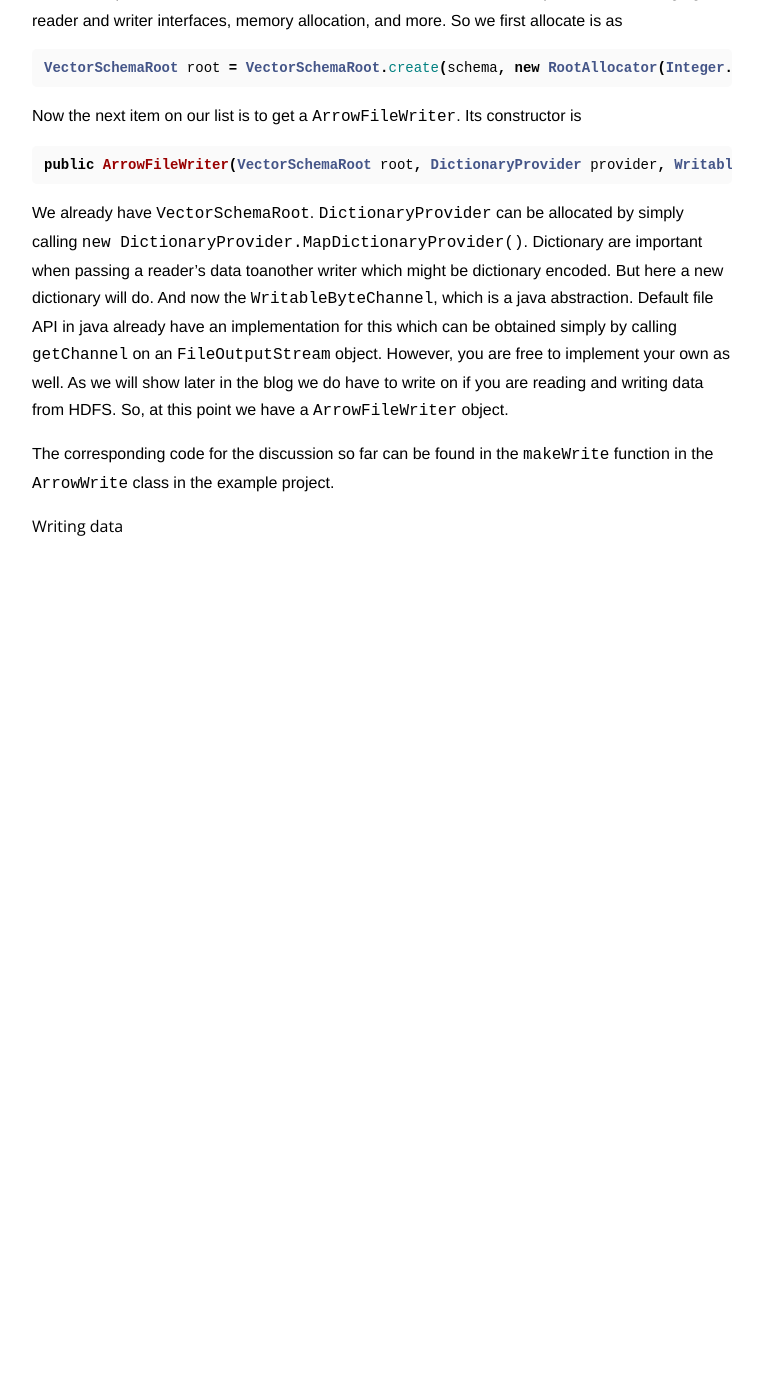
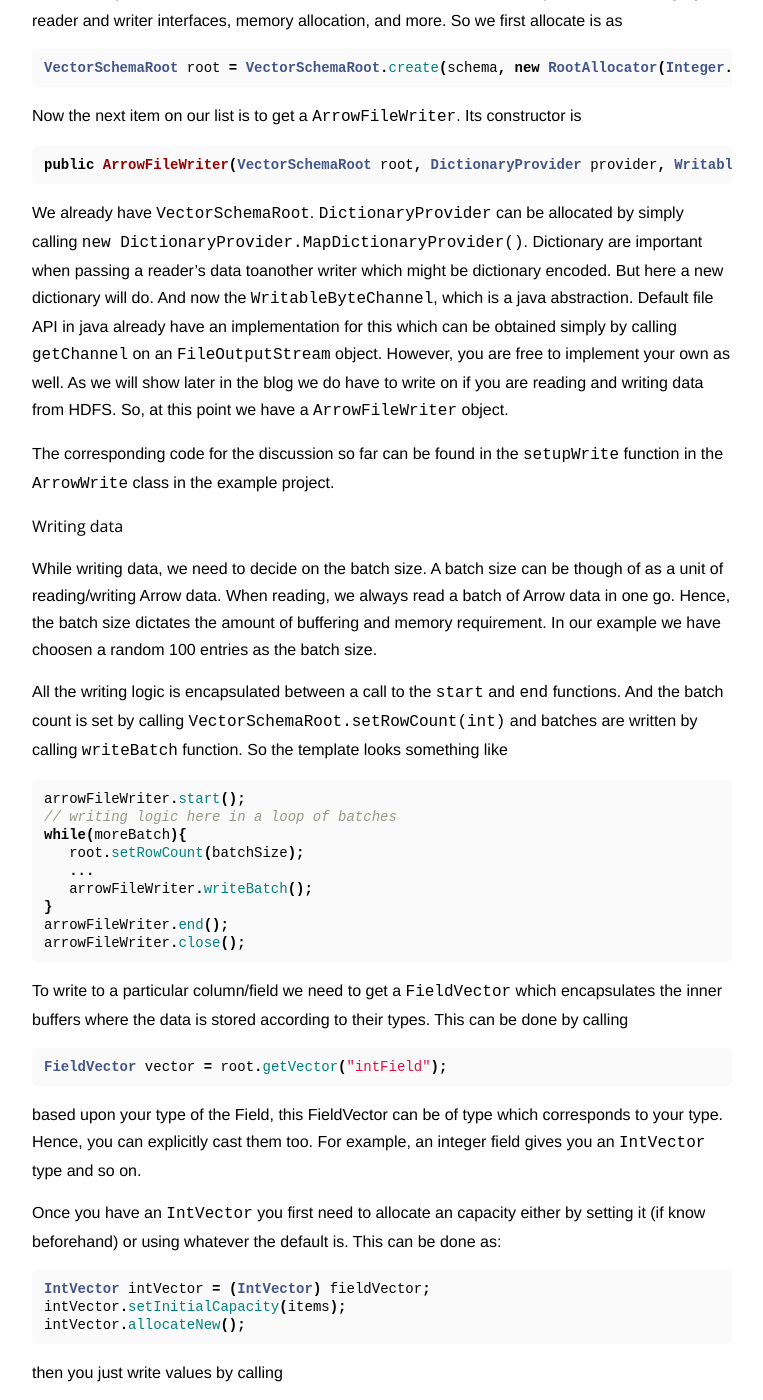
Before and after one commit to animeshtrivedi/animeshtrivedi.github.io, a Jekyll site: the page built from blog/2017-12-26-arrow.md, in a window 1280 px wide and 1400 px high, scrolled down 1956 px. Shown: the whole window, without its empty margins (258-1021 px from the left). Built offline with Jekyll 4.4.1, drawn with Linux system fonts in a browser that asks for light colours; our own code applies the rules of GitHub Pages for plain Markdown files; before the commit the page ends 2586 px from its top, so only the background shows below that; some of the changed text lies outside the part shown.

Commit message:
Update 2017-12-26-arrow.md
writing done.

````diff
--- a/blog/2017-12-26-arrow.md
+++ b/blog/2017-12-26-arrow.md
@@ -15,7 +15,7 @@ and promises to improve performance. For more details about Arrow
 please refer to the website.
 
 
-## Project setup and dependencies
+## Example Project setup and dependencies
 All the code I am going to discuss here is available as a maven project
 at
 [https://github.com/animeshtrivedi/ArrowExample](https://github.com/animeshtrivedi/ArrowExample)
@@ -104,7 +104,76 @@ on an `FileOutputStream` object. However, you are free to implement your own as
 show later in the blog we do have to write on if you are reading and writing data from HDFS.
 So, at this point we have a `ArrowFileWriter` object.
 
-The corresponding code for the discussion so far can be found in the `makeWrite` function
+The corresponding code for the discussion so far can be found in the `setupWrite` function
 in the `ArrowWrite` class in the example project.
 
 #### Writing data
+While writing data, we need to decide on the batch size. A batch size can be though of as a
+unit of reading/writing Arrow data. When reading, we always read a batch of Arrow data in one
+go. Hence, the batch size dictates the amount of buffering and memory requirement. In our
+example we have choosen a random 100 entries as the batch size.
+
+All the writing logic is encapsulated between a call to the `start` and `end` functions. And the batch
+count is set by calling `VectorSchemaRoot.setRowCount(int)` and batches are written by calling
+`writeBatch` function. So the template looks something like
+
+```java
+arrowFileWriter.start();
+// writing logic here in a loop of batches
+while(moreBatch){
+   root.setRowCount(batchSize);
+   ...
+   arrowFileWriter.writeBatch();
+}
+arrowFileWriter.end();
+arrowFileWriter.close();
+```
+
+To write to a particular column/field we need to get a `FieldVector` which encapsulates the
+inner buffers where the data is stored according to their types. This can be done by calling
+```java
+FieldVector vector = root.getVector("intField");
+```
+based upon your type of the Field, this FieldVector can be of type which corresponds to your
+type. Hence, you can explicitly cast them too. For example, an integer field gives you an
+`IntVector` type and so on.
+
+Once you have an `IntVector` you first need to allocate an capacity either by setting it
+(if know beforehand) or using whatever the default is. This can be done as:
+```java
+IntVector intVector = (IntVector) fieldVector;
+intVector.setInitialCapacity(items);
+intVector.allocateNew();
+```
+then you just write values by calling
+```java
+intVector.setSafe(index, isDefined, your_int_value);
+```
+`index` is the index in the column vector. `isDefined` says if the value is defined or not. If you have
+a null value then your set to 0. And lastly, you pass your value. `setSafe` function will resize the
+underlying buffer if it overflows. In the last, you have to tell the `intVector` how many values did
+you write by calling
+
+```java
+fieldVector.setValueCount(items);
+```
+That is it. For a variable binary `byte[]` type it is a bit more evolved as we need to tell `VarBinaryVector`
+the length of the binary data. So the sequence for writing for a binary value is
+```java
+byte[] arr = ...
+varBinaryVector.setIndexDefined(index);
+varBinaryVector.setValueLengthSafe(index, arr.length);
+varBinaryVector.setSafe(i, arr);
+```
+otherwise if the arr is null then you call
+```java
+varBinaryVector.setNull(index);
+```
+this will mark the value at the index as null.
+
+After writing all values, the batch is flushed by calling `arrowFileWriter.writeBatch()` and the next
+batch is written. Once everything is done, we end the writing and close the writer by calling `end` and
+`close` as shown above.
+
+The full seuqence of the logic can be found in the `writeData` function in the `ArrowWrite`
+class in the example project.
````
